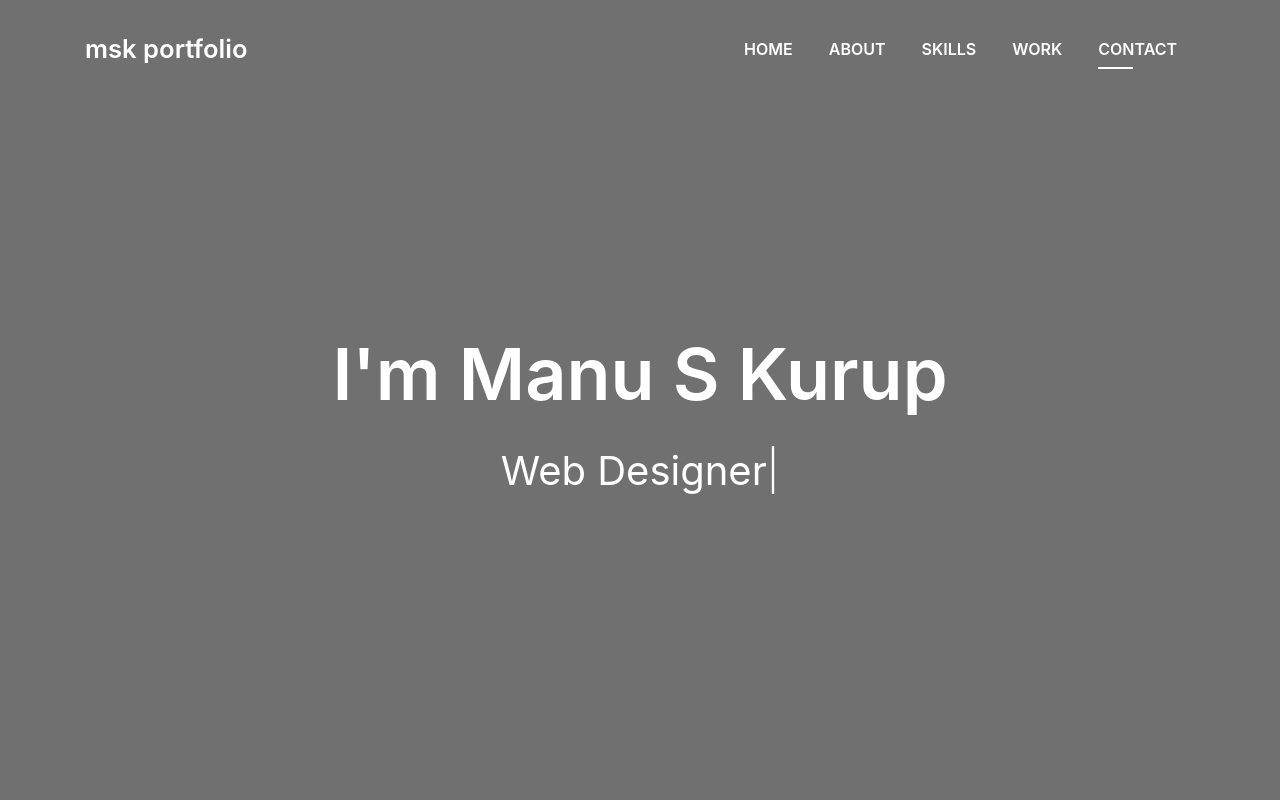
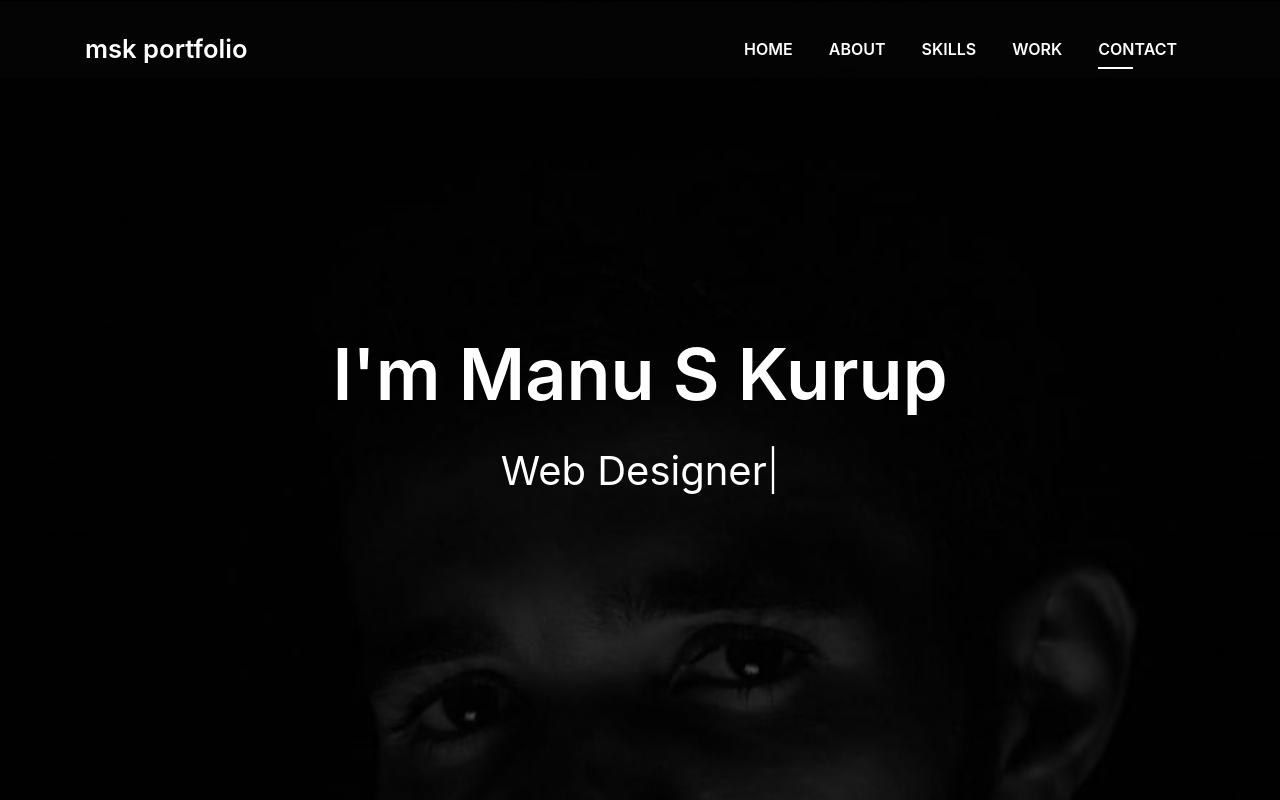
Before and after one commit to manu-s-kurup/test-site-ssl, a plain HTML site: page index.html in a window 1280 px wide. Shown: the top 800 px of the page. Drawn offline with Linux system fonts and the light colour scheme; files whose address does not match are found by name.

Commit message:
Update index.html

```diff
--- a/index.html
+++ b/index.html
@@ -71,7 +71,7 @@
   <!--/ Nav End /-->
 
   <!--/ Intro Skew Star /-->
-  <div id="home" class="intro route bg-image" style="background-image: url(img/Capture.png)">
+  <div id="home" class="intro route bg-image" style="background-image: url(img/Capture.jpg)">
     <div class="overlay-itro"></div>
     <div class="intro-content display-table">
       <div class="table-cell">
```
